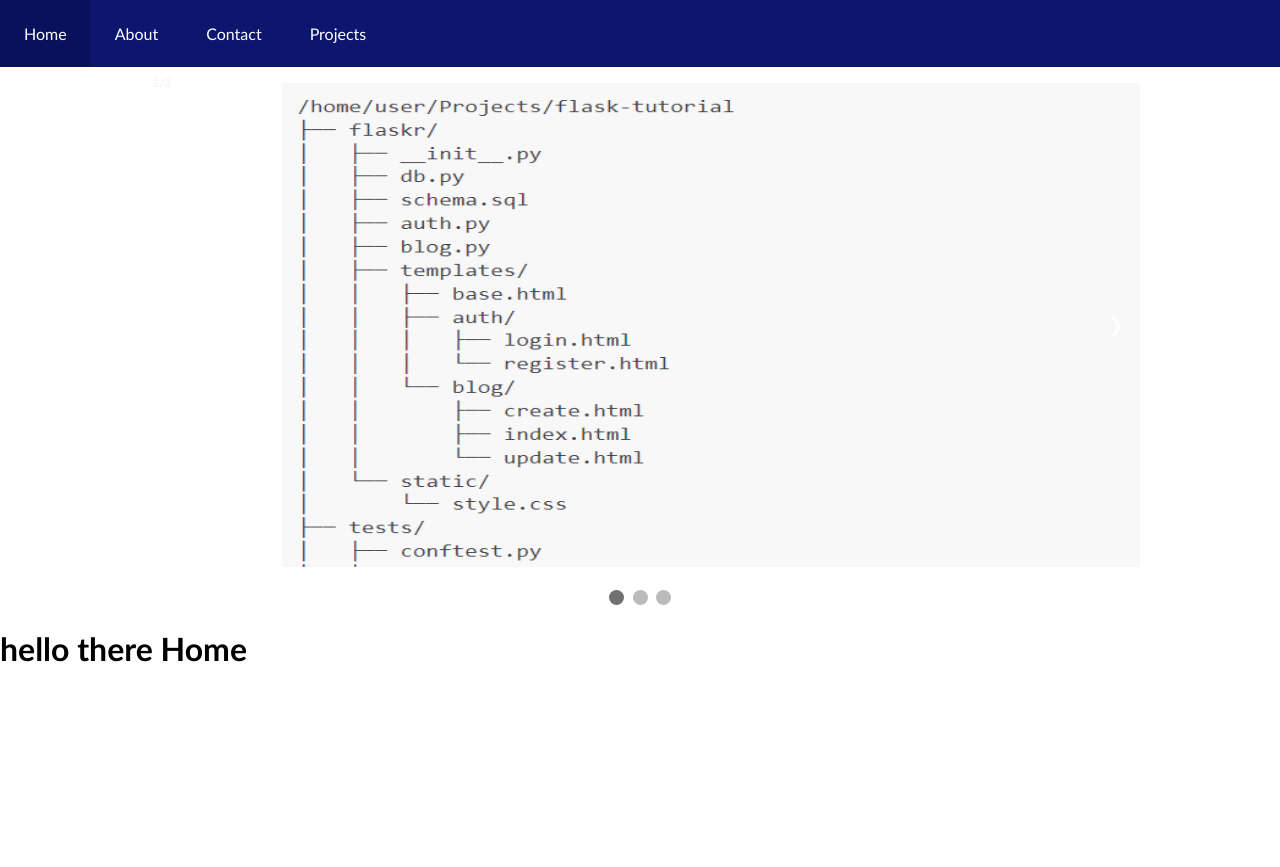
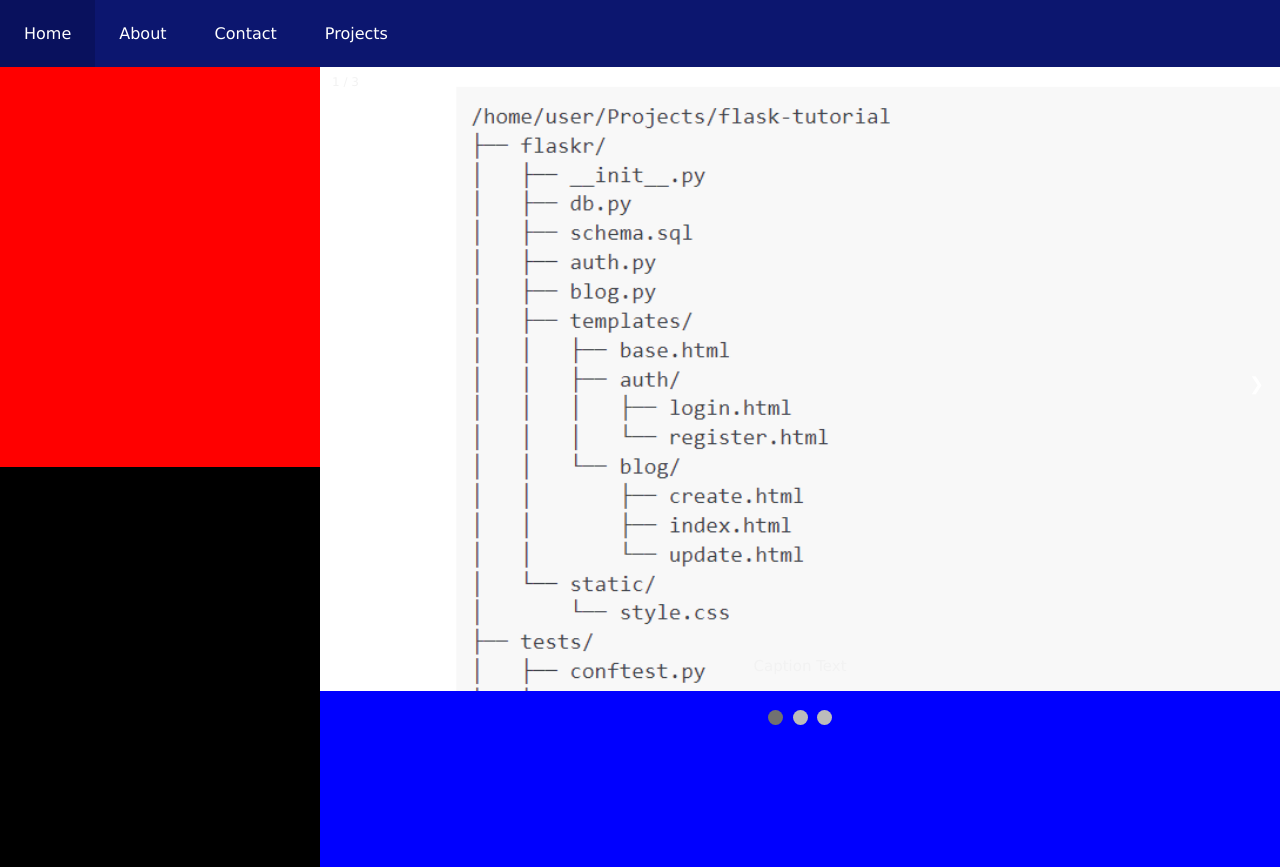
Before and after one commit to NullDude05/PortfolioWebsite, a Flask app: page / in a window 1280 px wide. Before the commit the page ends 662 px from the top, so only its background shows below. Run offline with Flask 3, Linux system fonts and the light colour scheme.

Commit message:
slideshow in a 3 part div

```diff
--- a/flaskr/static/styles/homepage.css
+++ b/flaskr/static/styles/homepage.css
@@ -1,14 +1,27 @@
 @import "layoutstyle.css";
 
-.slideshow-container {
-    max-width: 1000px;
-    position: relative;
-    margin: auto;
+
+* {box-sizing: border-box}
+body {font-family: Verdana, sans-serif; margin:0}
+.mySlides {
+  display: none
 }
 
-/* hide images */
-.mySlides {
-    display: none;
+.mySlides img {
+  object-fit: cover;
+}
+
+img {
+  vertical-align: middle;
+  overflow: hidden;
+}
+
+/* Slideshow container */
+.slideshow-container {
+  max-width: 100vw;
+  /* max-height: 100vh; */
+  position: relative;
+  margin: 0;
 }
 
 /* Next & previous buttons */
@@ -36,6 +49,17 @@
 /* On hover, add a black background color with a little bit see-through */
 .prev:hover, .next:hover {
   background-color: rgba(0,0,0,0.8);
+}
+
+/* Caption text */
+.text {
+  color: #f2f2f2;
+  font-size: 15px;
+  padding: 8px 12px;
+  position: absolute;
+  bottom: 8px;
+  width: 100%;
+  text-align: center;
 }
 
 /* Number text (1/3 etc) */
@@ -73,3 +97,61 @@
   from {opacity: .4}
   to {opacity: 1}
 }
+
+/* On smaller screens, decrease text size */
+@media only screen and (max-width: 300px) {
+  .prev, .next,.text {font-size: 11px}
+}
+
+html {
+  height: 100%;
+  width: 100%;
+}
+
+body {
+  margin: 0;
+  padding: 0;
+  height: 100%;
+}
+
+.grid {
+  height: 100vh;
+  width: 100vw;
+  display: grid;
+  grid-template-columns: 1fr 3fr;
+  grid-template-rows: 1fr 1fr;
+}
+
+.grid_item {
+  background-color: blue;
+}
+
+.item-1 {
+  grid-row: 1;
+  grid-column: 1;
+  background-color: red;
+}
+
+.item-2 {
+  grid-column: 1;
+  grid-row: 2;
+  background-color: black;
+}
+
+.item-3 {
+  grid-row: 1 / 3;
+  grid-column: 2;
+}
+
+/* .content_container {
+  background-color: black;
+  color: white;
+  padding: 1rem;
+  width: 100%;
+  height: 100%;
+} */
+
+/* .content_container p {
+  padding-left: 2rem;
+  padding-right: 2rem;
+} */
--- a/flaskr/static/styles/layoutstyle.css
+++ b/flaskr/static/styles/layoutstyle.css
@@ -2,10 +2,6 @@ html, body {
     background-color: #ffffff;
     font-family: 'Trebuchet MS', 'Lucida Sans Unicode', 'Lucida Grande', 'Lucida Sans', Arial, sans-serif;
     margin: 0;
-}
-
-h1, p {
-    color: black;
 }
 
 .navbar ul{
--- a/flaskr/templates/childtemplates/homepage.html
+++ b/flaskr/templates/childtemplates/homepage.html
@@ -5,24 +5,42 @@
 {% endblock %}
 
 {% block content %}
+
+
+
+<!-- <div class="content_container">
+    <h1>{{title}}</h1>
+    <p>My name is Josue Daniel Diaz. I started coding when I was 9 and have since been exploring the different topics of Computer Science.</p>
+</div> -->
+
+
+<div class="grid">
+    <div class="grid_item item-1"></div>
+    <div class="grid_item item-2"></div>
+    <div class="grid_item item-3">
       <div class="slideshow-container">
+
         <div class="mySlides fade">
-        <div class="numbertext">1/3</div>
-        <img src="{{url_for('static', filename='images/image1.png')}}" style="width:100%" height="500px">
+          <div class="numbertext">1 / 3</div>
+          <img src= "{{ url_for('static', filename = 'images/image1.png') }}" style="width:100%; height: 100%;">
+          <div class="text">Caption Text</div>
         </div>
 
         <div class="mySlides fade">
-        <div class="numbertext">2/3</div>
-        <img src="{{url_for('static', filename='images/image2.png')}}" style="width:100%" height="500px">
+          <div class="numbertext">2 / 3</div>
+          <img src="{{ url_for('static', filename = 'images/image2.png') }}" style="width:100%; height: 100%;">
+          <div class="text">Caption Two</div>
         </div>
 
         <div class="mySlides fade">
-        <div class="numbertext">3/3</div>
-        <img src="{{url_for('static', filename='images/image3.png')}}" style="width:100%" height="500px">
+          <div class="numbertext">3 / 3</div>
+          <img src="{{ url_for('static', filename = 'images/image3.png') }}" style="width:100%; height: 100%;">
+          <div class="text">Caption Three</div>
         </div>
 
-    <a class="prev" onclick="plusSlides(-1)">&#10094;</a>
-    <a class="next" onclick="plusSlides(1)">&#10095;</a>
+        <a class="prev" onclick="plusSlides(-1)">❮</a>
+        <a class="next" onclick="plusSlides(1)">❯</a>
+
         </div>
         <br>
 
@@ -32,6 +50,8 @@
           <span class="dot" onclick="currentSlide(3)"></span>
         </div>
 
+    </div>
+
         <script src="{{url_for('static', filename='/scripts/slideshow.js')}}" ></script>
-<h1>hello there {{title}}</h1>
+  </div>
 {% endblock %}
--- a/flaskr/templates/mainlayout.html
+++ b/flaskr/templates/mainlayout.html
@@ -16,9 +16,7 @@
                 <li><a>Projects</a></li>
             </ul>
         </div>
-        <div id="content">
             {% block content %}{% endblock %}
-        </div>
-        <div id="footer"></div>
+        <div class="footer"></div>
     </body>
 </html>
```
Lines whose indentation alone changed are shown as unchanged.
